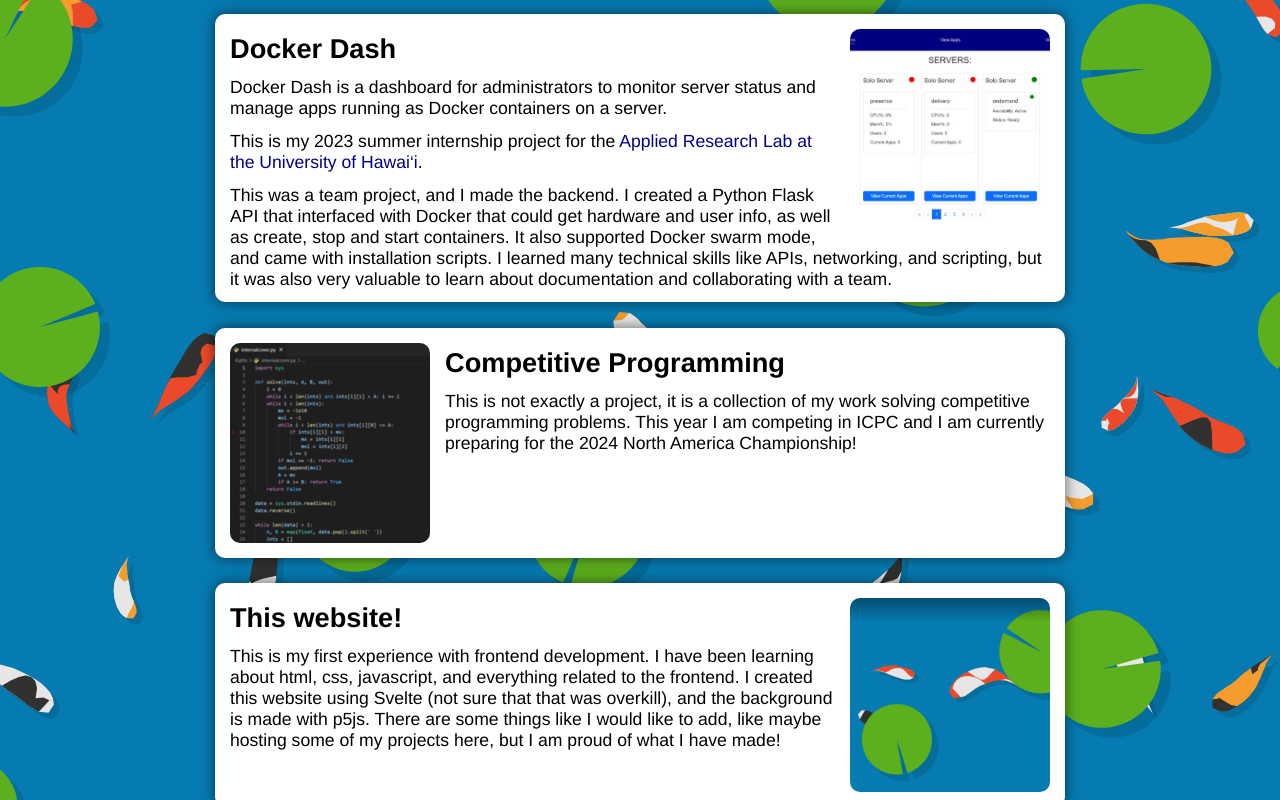
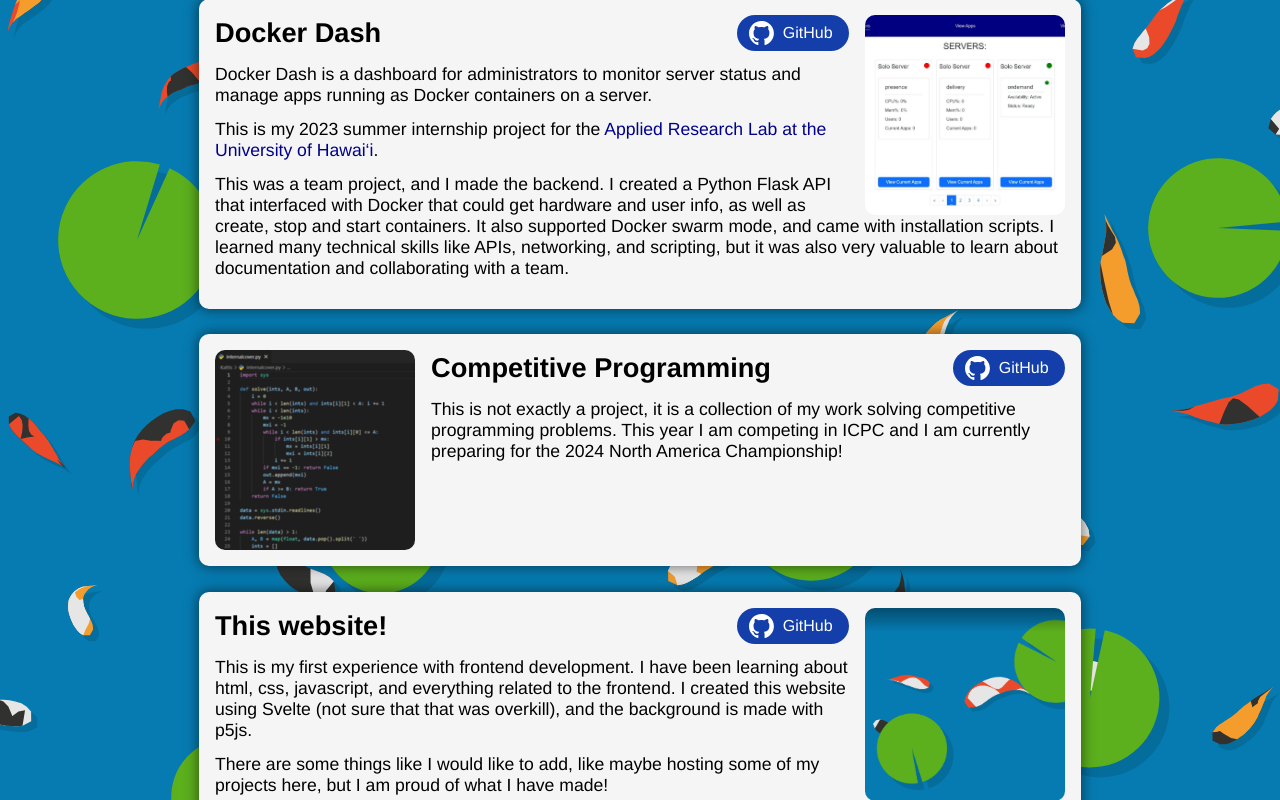
Before and after one commit to JaydenPahukula/jaydenp.dev, a Svelte app: page / in a window 1280 px wide. Shown: the part 1520-2320 px from the top of the page. Built offline with nearby package versions, Linux system fonts and the light colour scheme.

Commit message:
add buttons

```diff
--- a/src/App.svelte
+++ b/src/App.svelte
@@ -1,12 +1,15 @@
 <script>
   import Navbar from "./lib/Navbar.svelte"
   import Card from "./lib/Card.svelte";
+  import Button from "./lib/Button.svelte"
 
   import headshot from "./assets/headshot.jpg"
   import minesweeperPic from "./assets/minesweeper.png"
   import dockerDashPic from "./assets/dockerdash.jpg"
   import codePic from "./assets/code.png"
   import fishPic from "./assets/fishies.png"
+
+  import githubIcon from "./assets/github-icon-white.svg"
 </script>
 
 
@@ -37,8 +40,10 @@
     </Card>
     <Card>
       <img src={minesweeperPic} alt="minesweeper" class="floatLeft">
-      <div>
+      <div class="projectHeader">
         <h3>Minesweeper</h3>
+        <Button icon={githubIcon} text="GitHub" link="https://github.com/JaydenPahukula/minesweeper"/>
+      </div>
       <p>
         The classic game of Minesweeper, written in C++ using SFML.
       </p>
@@ -46,12 +51,13 @@
         Along the way I have learned a lot about C++, OOP principles, and developing a game from scratch. This
         is an ongoing project, and I am currently working on an algorithm that can solve boards on its own.
       </p>
-      </div>
     </Card>
     <Card>
       <img src={dockerDashPic} alt="dockerdash" class="floatRight">
-      <div>
+      <div class="projectHeader">
         <h3>Docker Dash</h3>
+        <Button icon={githubIcon} text="GitHub" link="https://github.com/jaxsonp/docker-dash"/>
+      </div>
       <p>
         Docker Dash is a dashboard for administrators to monitor server status and manage apps running as Docker
         containers on a server.
@@ -66,29 +72,33 @@
         swarm mode, and came with installation scripts. I learned many technical skills like APIs, networking, and
         scripting, but it was also very valuable to learn about documentation and collaborating with a team.
       </p>
-      </div>
     </Card>
     <Card>
       <img src={codePic} alt="code" class="floatLeft">
-      <div>
+      <div class="projectHeader">
         <h3>Competitive Programming</h3>
+        <Button icon={githubIcon} text="GitHub" link="https://github.com/JaydenPahukula/competitive-coding" />
+      </div>
       <p>
         This is not exactly a project, it is a collection of my work solving competitive programming problems. This
         year I am competing in ICPC and I am currently preparing for the 2024 North America Championship!
       </p>
-      </div>
     </Card>
     <Card>
       <img src={fishPic} alt="fish" class="floatRight">
-      <div>
+      <div class="projectHeader">
         <h3>This website!</h3>
+        <Button icon={githubIcon} text="GitHub" link="https://github.com/JaydenPahukula/JaydenPahukula.github.io" />
+      </div>
       <p>
         This is my first experience with frontend development. I have been learning about html, css, javascript,
         and everything related to the frontend. I created this website using Svelte (not sure that that was overkill),
-          and the background is made with p5js. There are some things like I would like to add, like maybe hosting some
+        and the background is made with p5js.
+      </p>
+      <p>
+        There are some things like I would like to add, like maybe hosting some
         of my projects here, but I am proud of what I have made!
       </p>
-      </div>
     </Card>
   </section>
 
@@ -143,16 +153,23 @@
   h2 {
     display: block;
     text-align: center;
-    margin: 0.8rem;
+    margin: 0px;
     font-size: 2.2rem;
   }
   h3 {
     font-size: 1.7rem;
-    margin: 0.7em 15px 0 15px;
+    margin: 0px;
+  }
+  .projectHeader {
+    display: flex;
+    flex-direction: row;
+    justify-content: space-between;
+    align-items: center;
+    margin: 0px;
   }
   p {
     font-size: 1.1em;
-    margin: 12px 15px;
+    margin: 0.75em 0px;
   }
   a {
     color: darkblue;
@@ -163,14 +180,15 @@
   }
   img {
     width: 200px;
-    margin: 15px;
     border-radius: 10px;
   }
   .floatLeft {
     float: left;
+    margin-right: 16px;
   }
   .floatRight {
     float: right;
+    margin-left: 16px;
   }
   .textCentered {
     text-align: center;
--- a/src/lib/Button.svelte
+++ b/src/lib/Button.svelte
@@ -1,12 +1,44 @@
 <script>
-
+    export let icon;
+    export let text;
+    export let link;
 </script>
 
-<div>
 
+<div class="button">
+    <a href={link}>
+        <img src={icon} alt="github icon"/>
+        <p>{text}</p>
+    </a>
 </div>
 
 
 <style>
-
+    .button {
+        display: inline-block;
+        margin: 0px;
+        height: 36;
+    }
+    a {
+        display: flex;
+        flex-direction: row;
+        align-items: center;
+        padding: 6px 12px;
+        border-radius: 50vh;
+        background-color: rgb(20, 63, 170);
+    }
+    a:hover {
+        background-color: rgb(60, 98, 196);
+    }
+    img {
+        float: left;
+        height: 24px;
+    }
+    p {
+        margin: 0;
+        margin-left: 1ch;
+        margin-right: 0.5ch;
+        float: left;
+        color: white;
+    }
 </style>
--- a/src/lib/Card.svelte
+++ b/src/lib/Card.svelte
@@ -10,7 +10,8 @@
     color: black;
     margin: auto;
     margin-bottom: 2vw;
-    background-color: white;
+    padding: 16px;
+    background-color: rgb(245,245,245);
     border-radius: 10px;
     box-shadow: 0px 0px 13px 1px rgba(0,0,0,0.5);
   }
```
Also changed, not shown: src/assets/github-icon-white.svg (added). Lines whose indentation alone changed are shown as unchanged.
